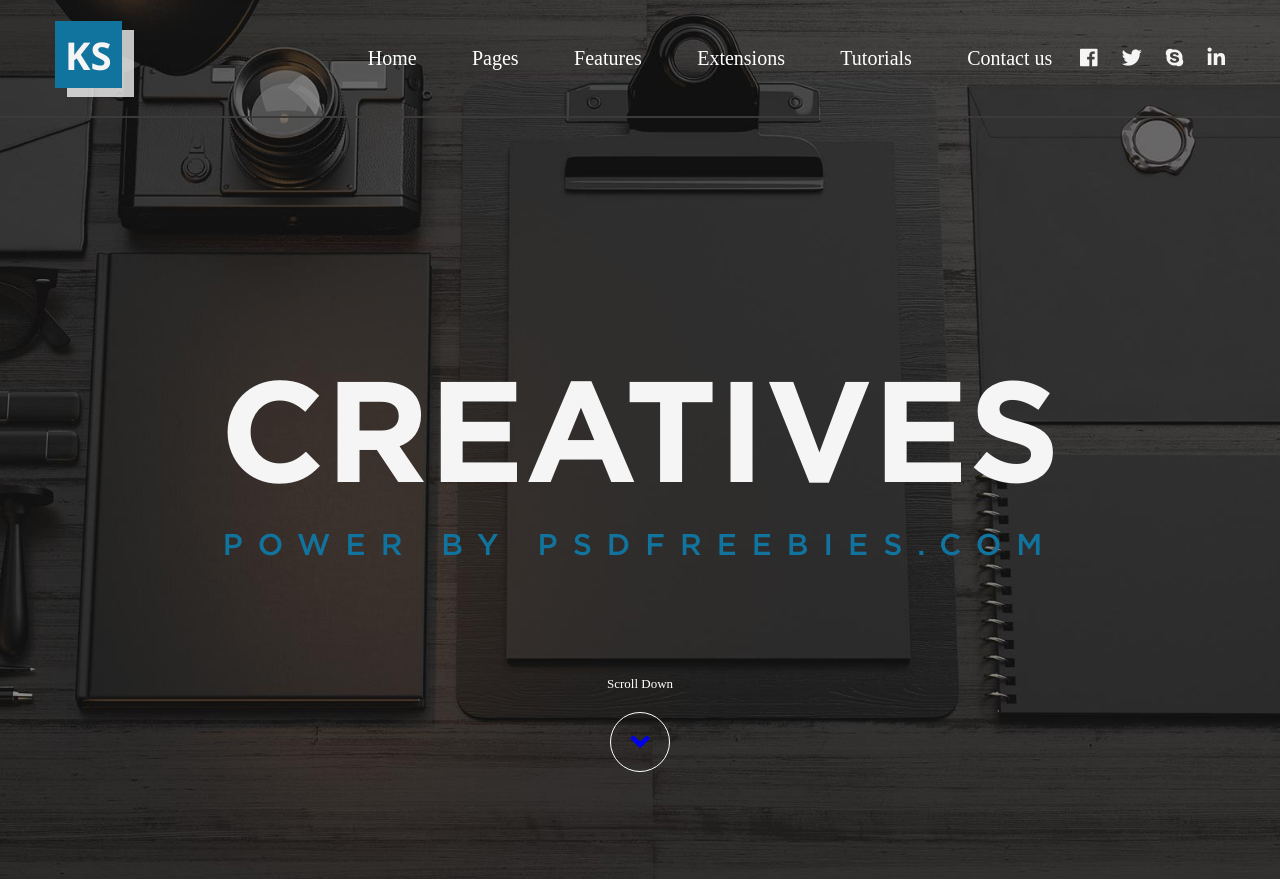
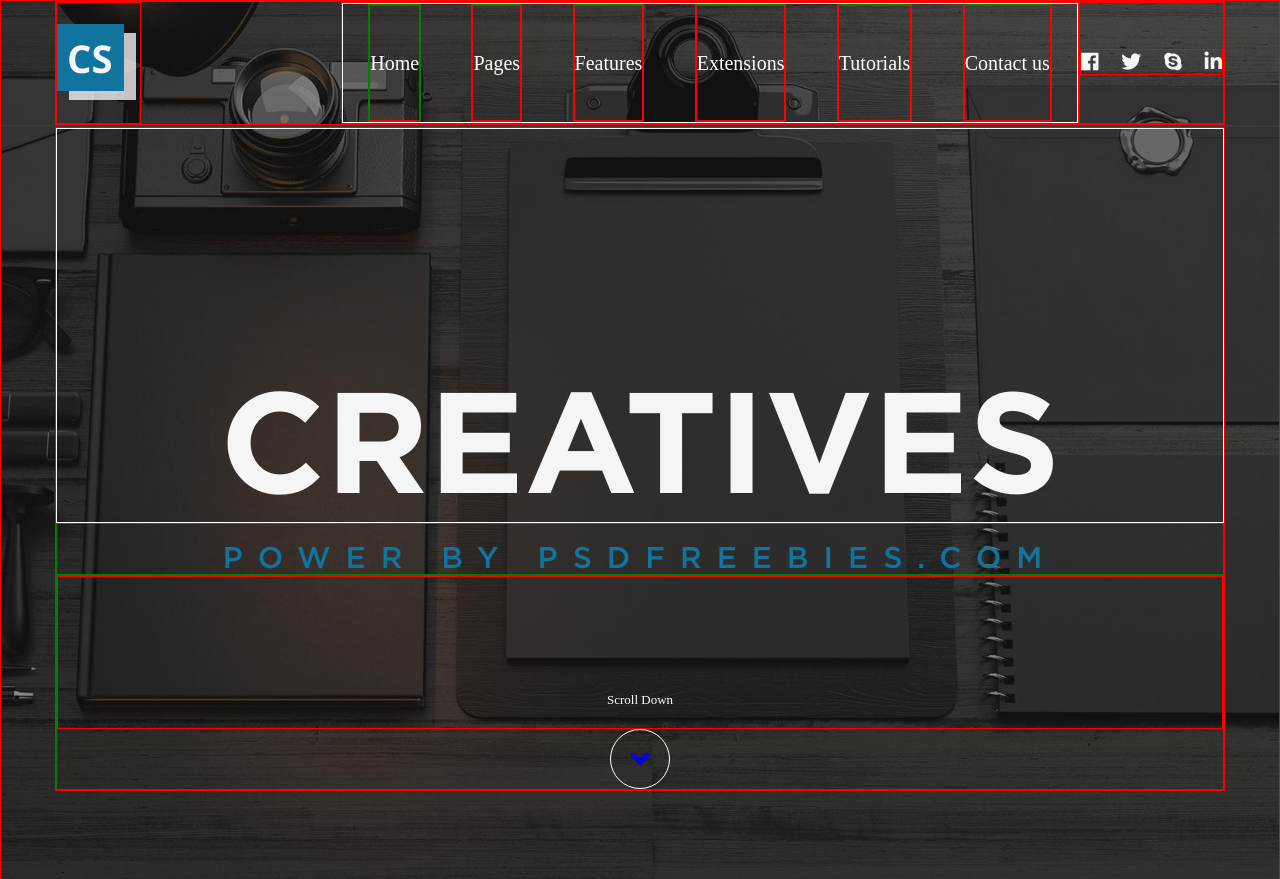
Before and after one commit to Alex-Nicalace/test-2, a website: page index.html in a window 1280 px wide. Shown: the top 879 px of the page. Drawn offline with nearby package versions, Linux system fonts and the light colour scheme.

Commit message:
make adaptive 2

```diff
--- a/assets/styles/_variables.scss
+++ b/assets/styles/_variables.scss
@@ -2,7 +2,7 @@ $html-font-size: 14px;
 
 //от ладочные переменные
 //показывать ли границы и делать ли заливку
-$isShowBorderBlock: 0;
+$isShowBorderBlock: 1;
 $isFillContainer: 0;
 
 //хэдер отступ по вертикали
--- a/index.html
+++ b/index.html
@@ -15,7 +15,7 @@
         <div class="header__underLine">
             <div class="container">
                 <div class="header__row">
-                    <div class="header__logo">KS</div>
+                    <div class="header__logo">CS</div>
                     <nav class="header__nav">
                         <ul class="header__navList">
                             <li><a href="#">Home</a></li>
```
Also changed, not shown: assets/styles/styles.css, 1 other file.
